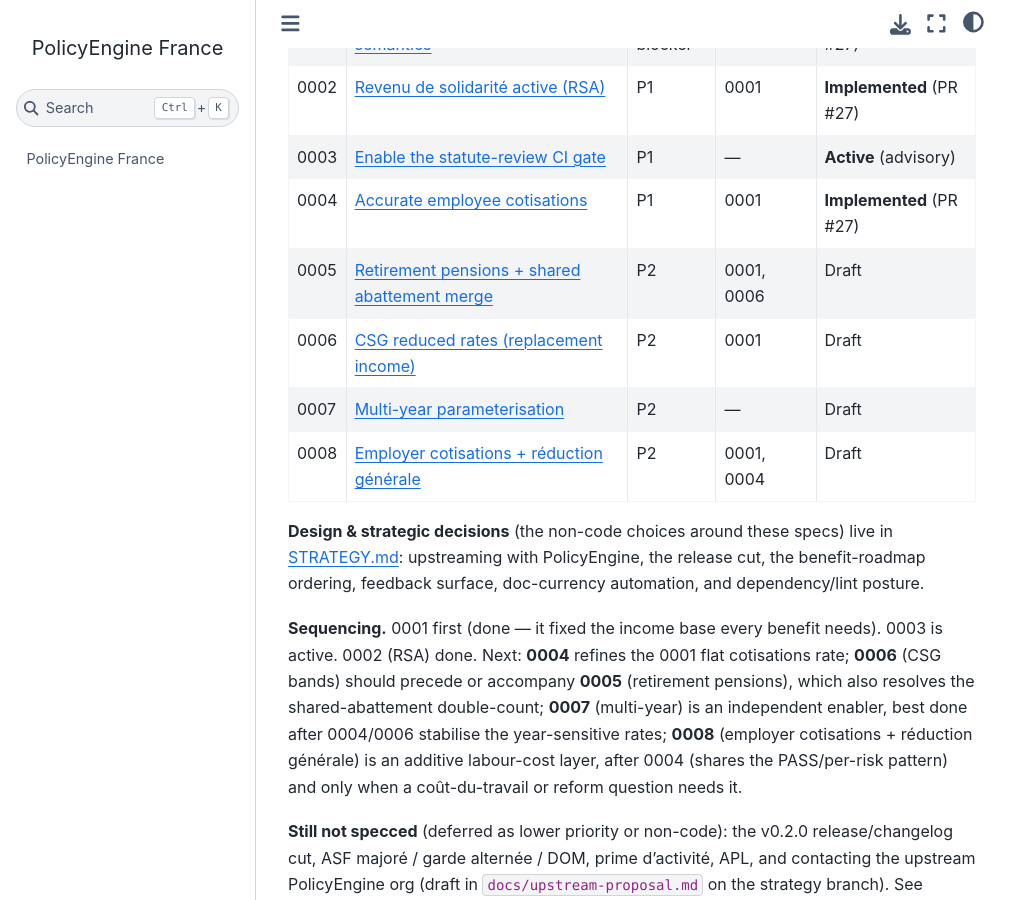
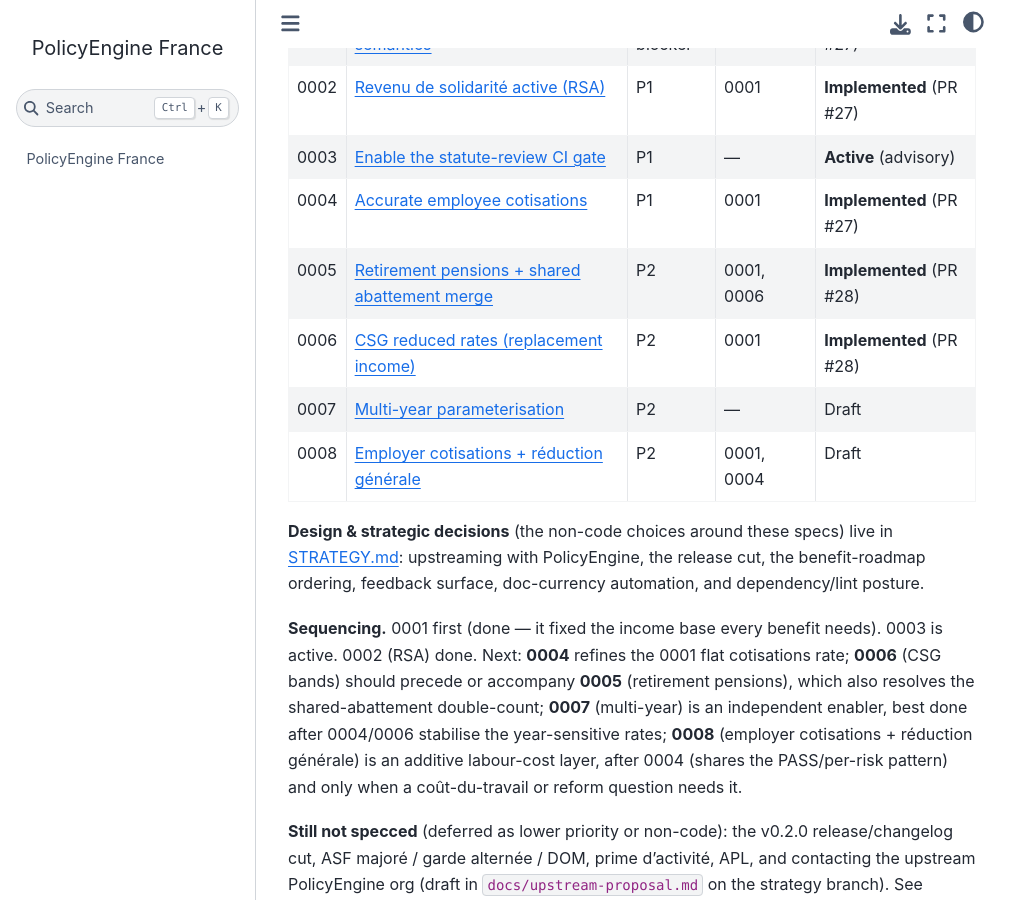
Before and after one commit to alles-delenda-est/policyengine-fr, a Jupyter Book: the page built from docs/specs/README.md, in a window 1280 px wide and 900 px high, scrolled down 354 px. Shown: the whole window, without its empty margins (0-1031 px from the left). Built offline with Jupyter Book 1.0.4 settings and Sphinx 7.4.7 and the Sphinx Book theme 1.1.4, drawn with Linux system fonts in a browser that asks for light colours; pages that are not in the unit, such as notebooks, are missing from menus.

Commit message:
Mark specs 0005 + 0006 implemented in the index (PR #28)
Co-Authored-By: Claude Opus 4.8 <noreply@anthropic.com>
Claude-Session: https://claude.ai/code/session_0146gNopa9Yskq4qTD25NcQG

```diff
--- a/docs/specs/README.md
+++ b/docs/specs/README.md
@@ -10,8 +10,8 @@ are drafts for the maintainer, not committed roadmap.
 | 0002 | [Revenu de solidarité active (RSA)](0002-rsa.md) | P1 | 0001 | **Implemented** (PR #27) |
 | 0003 | [Enable the statute-review CI gate](0003-enable-statute-review-gate.md) | P1 | — | **Active** (advisory) |
 | 0004 | [Accurate employee cotisations](0004-employee-cotisations.md) | P1 | 0001 | **Implemented** (PR #27) |
-| 0005 | [Retirement pensions + shared abattement merge](0005-retirement-pensions.md) | P2 | 0001, 0006 | Draft |
-| 0006 | [CSG reduced rates (replacement income)](0006-csg-reduced-rates.md) | P2 | 0001 | Draft |
+| 0005 | [Retirement pensions + shared abattement merge](0005-retirement-pensions.md) | P2 | 0001, 0006 | **Implemented** (PR #28) |
+| 0006 | [CSG reduced rates (replacement income)](0006-csg-reduced-rates.md) | P2 | 0001 | **Implemented** (PR #28) |
 | 0007 | [Multi-year parameterisation](0007-multi-year.md) | P2 | — | Draft |
 | 0008 | [Employer cotisations + réduction générale](0008-employer-cotisations.md) | P2 | 0001, 0004 | Draft |
 
```
